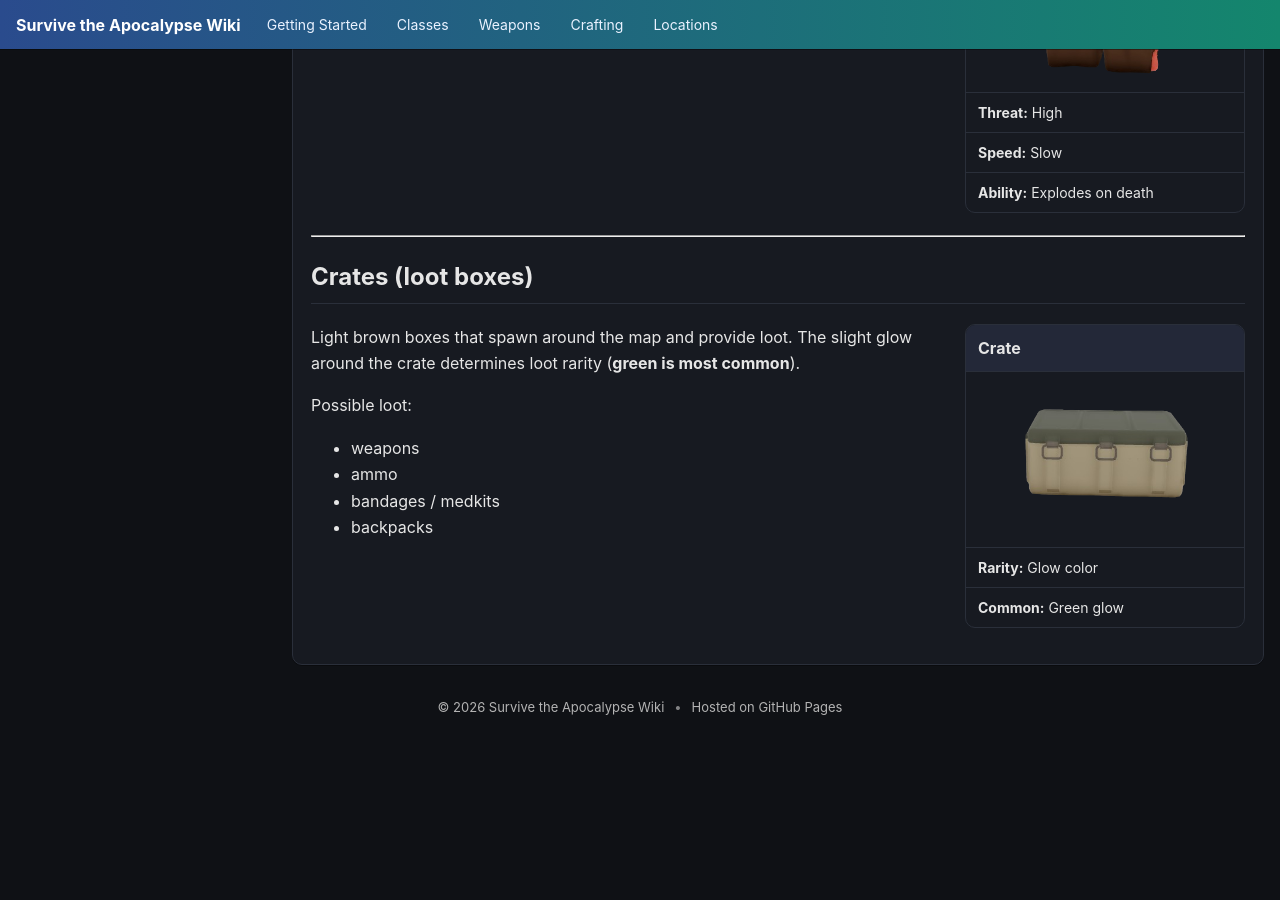
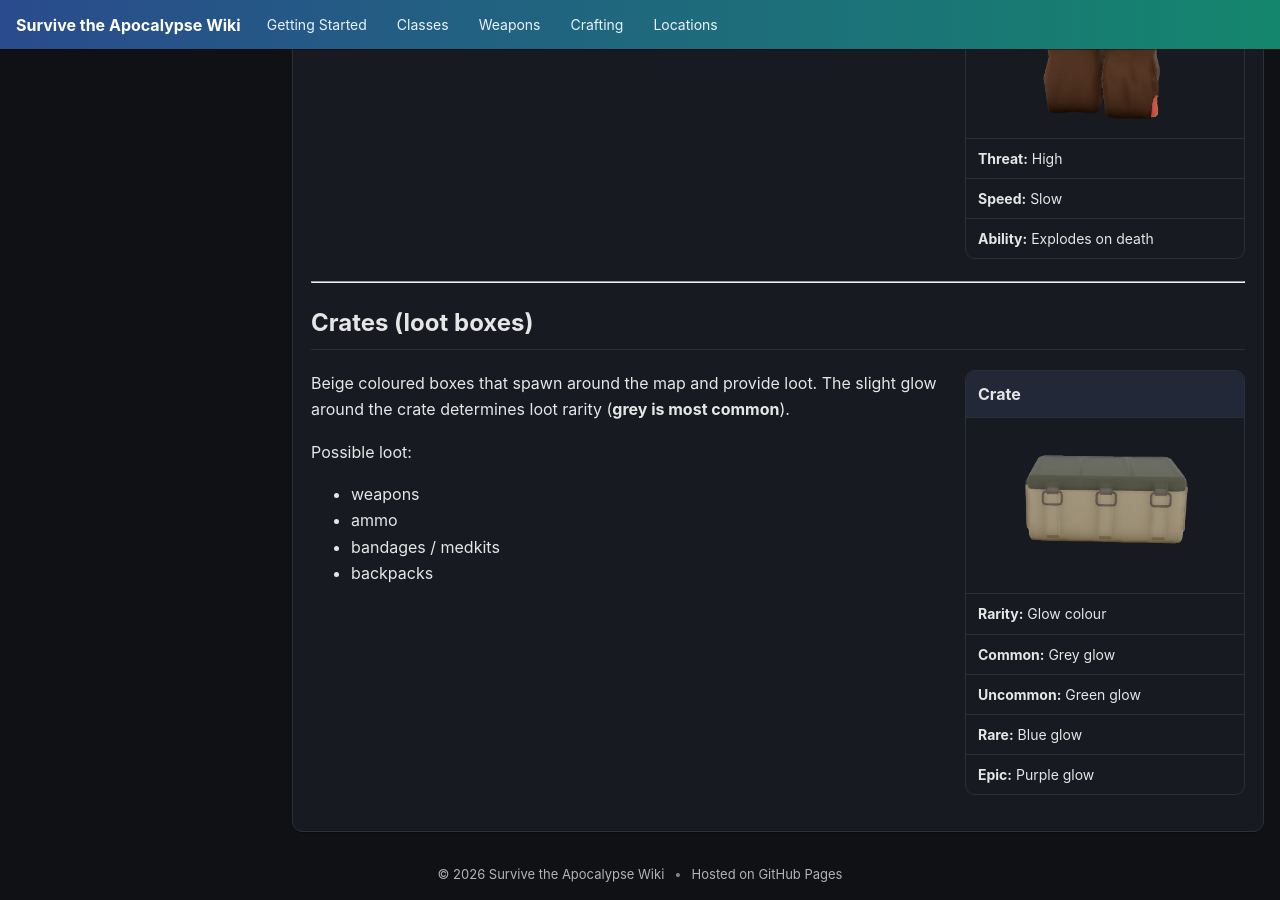
Before and after one commit to Xolreyli/survive-the-apocalypse-wiki, a Jekyll site: the page built from docs/08-zombies.md, in a window 1280 px wide and 900 px high, scrolled down 5417 px. Built offline with Jekyll 4.4.1, drawn with Linux system fonts in a browser that asks for light colours; before the commit the page ends 6150 px from its top, so only the background shows below that; some of the changed text lies outside the part shown.

```diff
--- a/docs/08-zombies.md
+++ b/docs/08-zombies.md
@@ -60,7 +60,7 @@ Riot police type of zombie. Has a riot shield and baton. Does a decent amount of
   <div class="infobox-title">Muscle</div>
   <img src="{{ '/assets/img/zombies/muscle.png' | relative_url }}" alt="Muscle Zombie">
   <div class="infobox-row"><b>Threat:</b> High</div>
-  <div class="infobox-row"><b>Color:</b> Orange</div>
+  <div class="infobox-row"><b>Colour:</b> Orange</div>
   <div class="infobox-row"><b>Ability:</b> Lunges + throws rocks</div>
 </div>
 
@@ -93,7 +93,7 @@ White with long claws. Extremely fast. Screams (red aura) then charges at you an
   <img src="{{ '/assets/img/zombies/brute.png' | relative_url }}" alt="Brute">
   <div class="infobox-row"><b>Threat:</b> Boss</div>
   <div class="infobox-row"><b>Health:</b> Very high</div>
-  <div class="infobox-row"><b>Appears in:</b> Blood Moon</div>
+  <div class="infobox-row"><b>Appears in:</b> Blood Moon (can also be found around the map but its a small chance)</div>
 </div>
 
 Massive, high damage, very high health. Also appears as a **Blood Moon boss**.
@@ -108,7 +108,7 @@ Massive, high damage, very high health. Also appears as a **Blood Moon boss**.
   <div class="infobox-title">Spitter</div>
   <img src="{{ '/assets/img/zombies/spitter.png' | relative_url }}" alt="Spitter Zombie">
   <div class="infobox-row"><b>Threat:</b> High</div>
-  <div class="infobox-row"><b>Color:</b> Neon green</div>
+  <div class="infobox-row"><b>Colour:</b> Neon green</div>
   <div class="infobox-row"><b>Ability:</b> Acid spit</div>
 </div>
 
@@ -140,7 +140,7 @@ Ghost zombie that can phase through defenses like gates, barbed wire, fences, et
   <div class="infobox-title">Bio-Hazard Zombie</div>
   <img src="{{ '/assets/img/zombies/biohazard.png' | relative_url }}" alt="Bio-Hazard Zombie">
   <div class="infobox-row"><b>Threat:</b> Medium</div>
-  <div class="infobox-row"><b>Gear:</b> Hazmat suit</div>
+  <div class="infobox-row"><b>Clothes:</b> Hazmat suit</div>
   <div class="infobox-row"><b>Drops:</b> Gas Mask</div>
 </div>
 
@@ -171,11 +171,14 @@ Dark green zombie that moves slow but deals high damage and explodes once its he
 <div class="infobox">
   <div class="infobox-title">Crate</div>
   <img src="{{ '/assets/img/zombies/crate.png' | relative_url }}" alt="Loot crate">
-  <div class="infobox-row"><b>Rarity:</b> Glow color</div>
-  <div class="infobox-row"><b>Common:</b> Green glow</div>
+  <div class="infobox-row"><b>Rarity:</b> Glow colour</div>
+  <div class="infobox-row"><b>Common:</b> Grey glow</div>
+  <div class="infobox-row"><b>Uncommon:</b> Green glow</div>
+  <div class="infobox-row"><b>Rare:</b> Blue glow</div>
+  <div class="infobox-row"><b>Epic:</b> Purple glow</div>
 </div>
 
-Light brown boxes that spawn around the map and provide loot. The slight glow around the crate determines loot rarity (**green is most common**).
+Beige coloured boxes that spawn around the map and provide loot. The slight glow around the crate determines loot rarity (**grey is most common**).
 
 Possible loot:
 - weapons
```
Also changed, not shown: docs/03-classes.md (+1 -2 lines), docs/05-weapons.md (+1 -0 lines), docs/07-backpacks.md (+1 -3 lines), docs/10-locations.md (+1 -1 lines).
